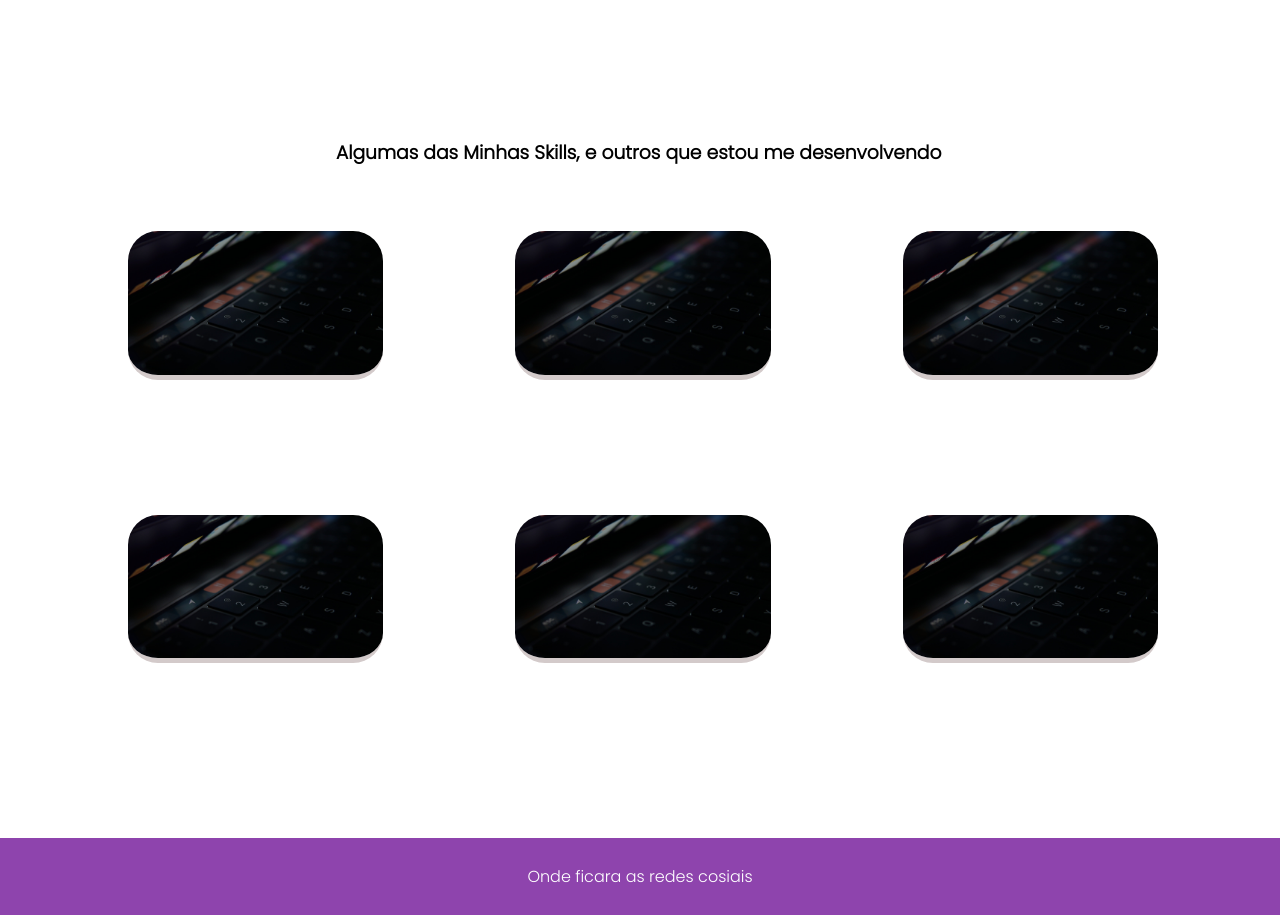
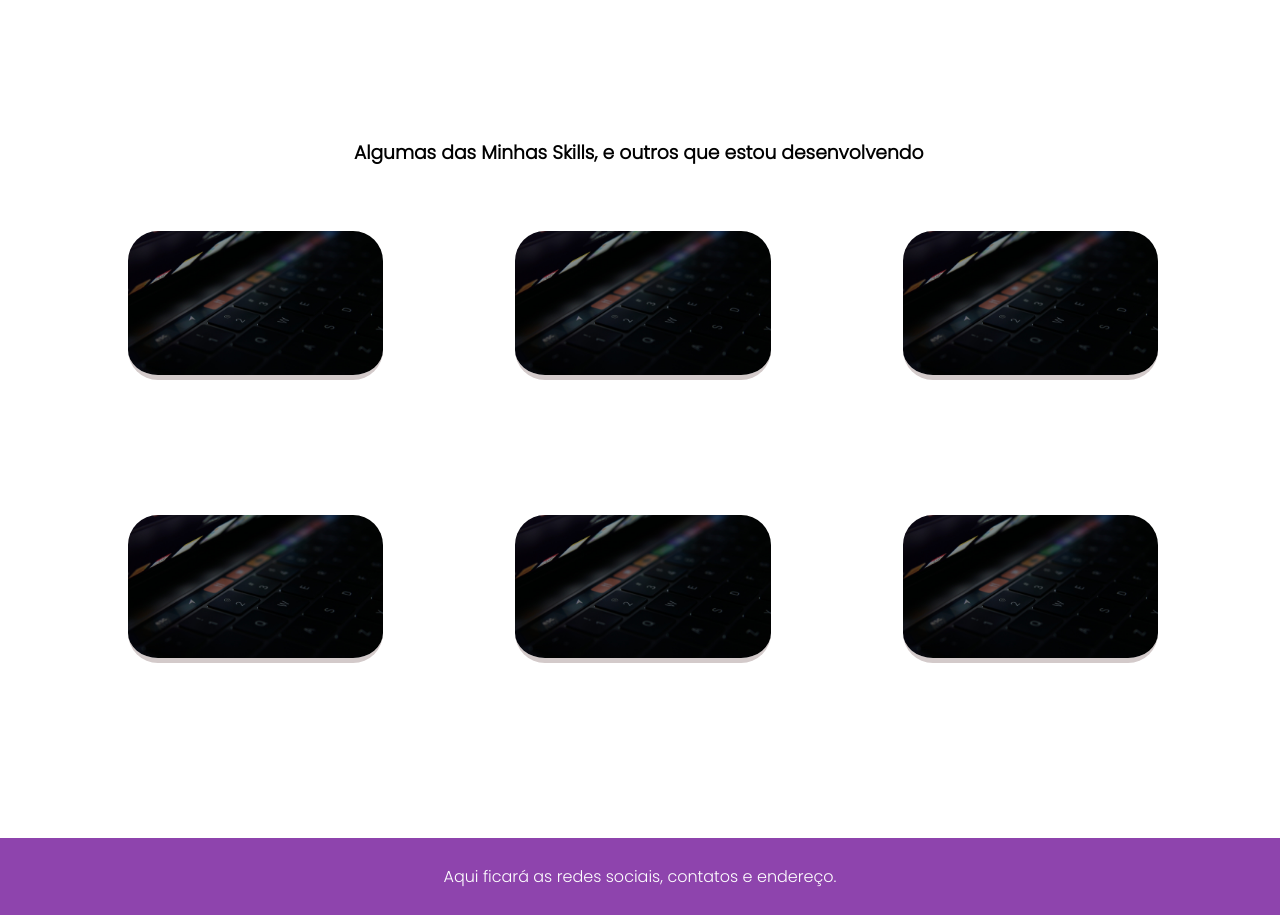
Before and after one commit to GeronimoOlanda/dev-geronimo, a plain HTML site: page index.html in a window 1280 px wide. Shown: the part 1220-2135 px from the top of the page. Drawn offline with Linux system fonts and the light colour scheme.

Commit message:
Atualizando README e refatorando

```diff
--- a/index.html
+++ b/index.html
@@ -49,7 +49,7 @@
 
     <!--Minhas Habilidades-->
     <section class="habilidades">
-        <h3 class="habilidades-title">Algumas das Minhas Skills, e outros que estou me desenvolvendo</h3>
+        <h3 class="habilidades-title">Algumas das Minhas Skills, e outros que estou desenvolvendo</h3>
         <div class="side-side">
             <img class="habilidades-icones"  src="./public/img/bg3.jpg" alt="img1">
             <img class="habilidades-icones"  src="./public/img/bg3.jpg" alt="img2">
@@ -62,7 +62,7 @@
 
     <!-- Meus Contatos -->
     <footer class="contatos">
-        Onde ficara as redes cosiais
+        Aqui ficará as redes sociais, contatos e endereço.
     </footer>
 </body>
 
```
Also changed, not shown: package.json (deleted, +0 -28 lines), README.md, routes.js (deleted), server.js (deleted), src/controllers/homeController.js (deleted), src/views/paginaInicial.ejs (deleted), 2 other files.
